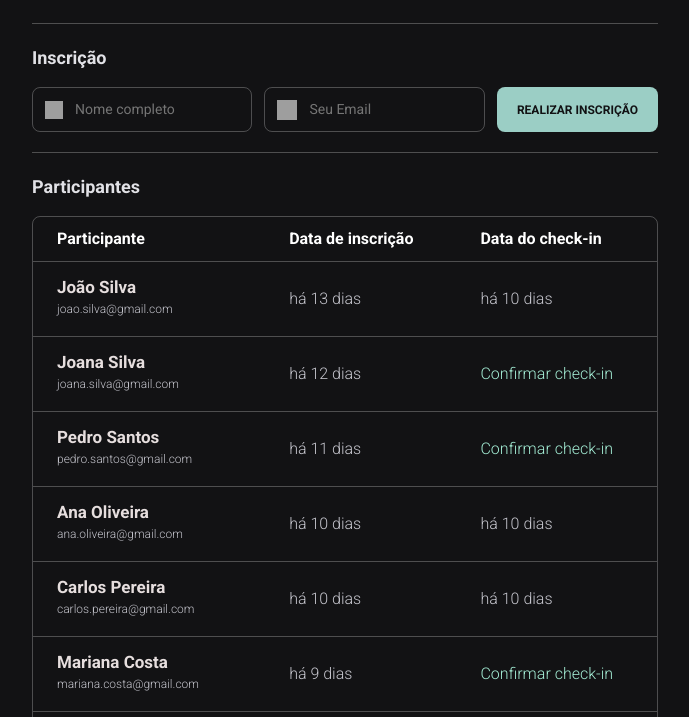
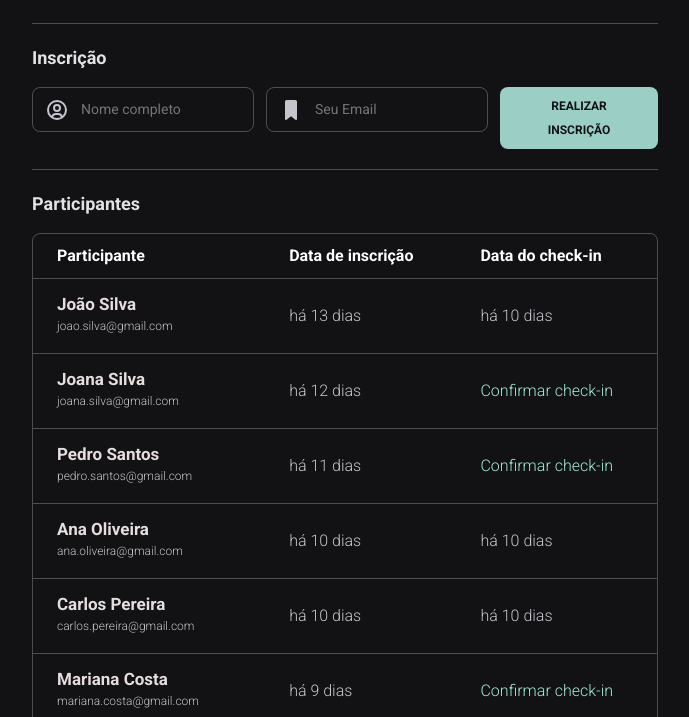
Before and after one commit to Ogustavone/Lista-CheckIn, a plain HTML site: page index.html in a window 1280 px wide. Shown: the part 83-800 px from the top of the page, without its empty margins (295-984 px from the left). Drawn offline with nearby package versions, Linux system fonts and the light colour scheme; grey boxes are pictures that could not be loaded.

Commit message:
Update index.html

```diff
--- a/index.html
+++ b/index.html
@@ -34,12 +34,19 @@
           <div>
 
             <div class="input-wrapper">
-              <img src="https://www.iconsdb.com/icons/preview/white/contacts-xxl.png" width="18" height="18">
+              <svg class="w-6 h-6 text-gray-800 dark:text-white" aria-hidden="true" xmlns="http://www.w3.org/2000/svg" width="24" height="24" fill="none" viewBox="0 0 24 24">
+                <path stroke="currentColor"
+                  stroke-linecap="round"
+                  stroke-linejoin="round"
+                  stroke-width="2" d="M12 21a9 9 0 1 0 0-18 9 9 0 0 0 0 18Zm0 0a8.949 8.949 0 0 0 4.951-1.488A3.987 3.987 0 0 0 13 16h-2a3.987 3.987 0 0 0-3.951 3.512A8.948 8.948 0 0 0 12 21Zm3-11a3 3 0 1 1-6 0 3 3 0 0 1 6 0Z"/>
+              </svg>
               <input type="text" placeholder="Nome completo" name="nome">
             </div>
 
             <div class="input-wrapper">
-              <img src="https://www.iconsdb.com/icons/preview/white/at-xxl.png" width="20" height="20">
+              <svg class="w-6 h-6 text-gray-800 dark:text-white" aria-hidden="true" xmlns="http://www.w3.org/2000/svg" width="24" height="24" fill="currentColor" viewBox="0 0 24 24">
+                <path d="M7.833 2c-.507 0-.98.216-1.318.576A1.92 1.92 0 0 0 6 3.89V21a1 1 0 0 0 1.625.78L12 18.28l4.375 3.5A1 1 0 0 0 18 21V3.889c0-.481-.178-.954-.515-1.313A1.808 1.808 0 0 0 16.167 2H7.833Z"/>
+              </svg>
               <input type="email" placeholder="Seu Email" name="email">
             </div>
 
```
